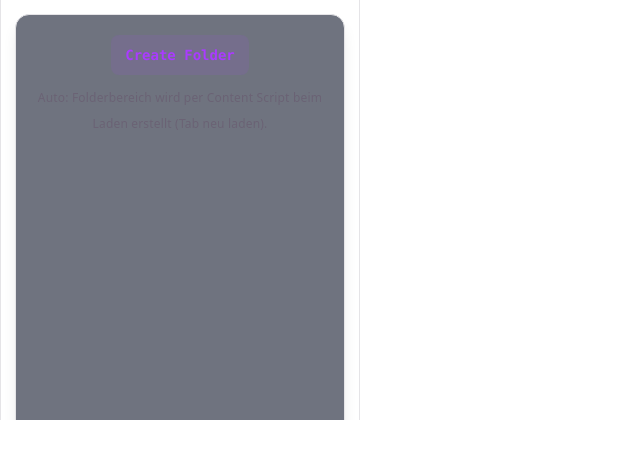
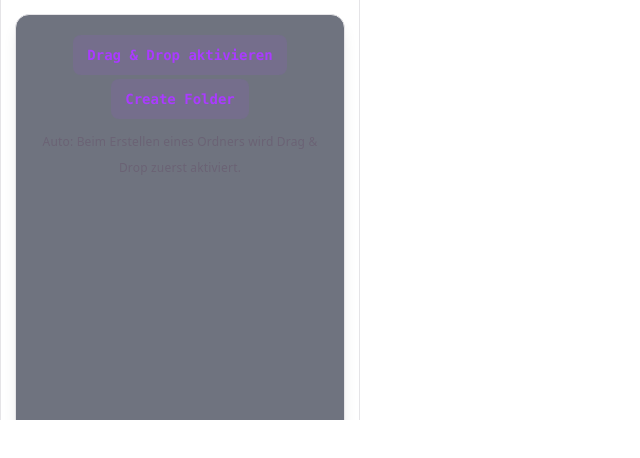
Before and after one commit to eli-cpu/Gemini_AddOn, a React app in the folder frontend/: page / in a window 1280 px wide. Shown: the top 458 px of the page, without its empty margins (0-640 px from the left). Built offline with nearby package versions, Linux system fonts and the light colour scheme; no server answers; the HTML template or start-up script is replaced by a standard one.

Commit message:
refactor: update README.md for clarity and enhance App.jsx to improve folder creation and drag-and-drop functionality

```diff
--- a/frontend/src/App.jsx
+++ b/frontend/src/App.jsx
@@ -30,6 +30,15 @@ function App() {
 
   const handleCreateFolder = async () => {
     try {
+      const dragDropResult = await executeInActiveTab(enableFolderDragDrop);
+
+      if (dragDropResult === "no-items") {
+        setStatus("Keine .conversation-items-container gefunden.");
+        return;
+      }
+
+      await executeInActiveTab(bindFolderOutsideActiveSync);
+
       const result = await executeInActiveTab(createCollapsibleFolder);
       if (result === "created") setStatus("Folder erstellt.");
       else if (result === "missing-dropzone")
@@ -46,26 +55,17 @@ function App() {
       <section className="card">
         {page === "home" && (
           <>
-            {/*
-            <button className="counter" onClick={() => setPage("sort")}>
-              Zur Sortier-Seite
-            </button>
-
-            <button className="counter" onClick={() => setPage("addFolder")}>
-              Zur Ordner-/DOM-Seite
-            </button>
-
             <button className="counter" onClick={handleTestInjection}>
               Drag & Drop aktivieren
-            </button>*/}
+            </button>
 
             <button className="counter" onClick={handleCreateFolder}>
               Create Folder
             </button>
 
             <p className="status">
-              Auto: Folderbereich wird per Content Script beim Laden erstellt
-              (Tab neu laden).
+              Auto: Beim Erstellen eines Ordners wird Drag & Drop zuerst
+              aktiviert.
             </p>
             {status && <p className="status">{status}</p>}
           </>
```
Also changed, not shown: 1 other file (tests, documents, lock files or other folders).
